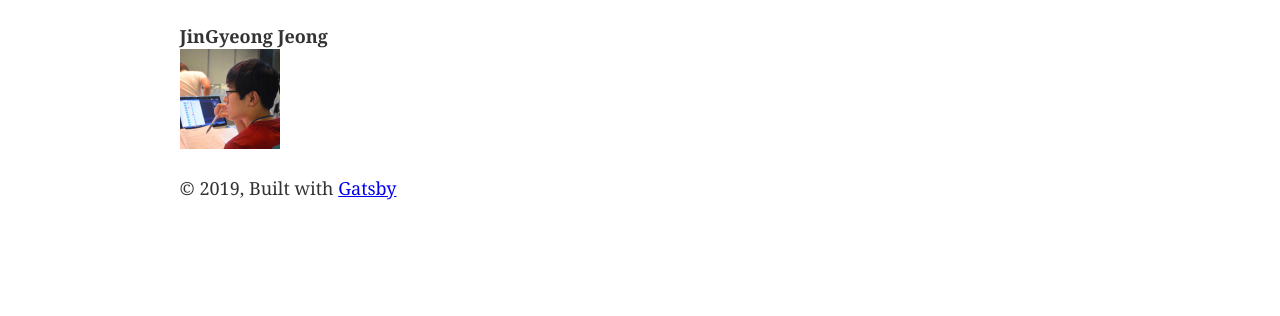
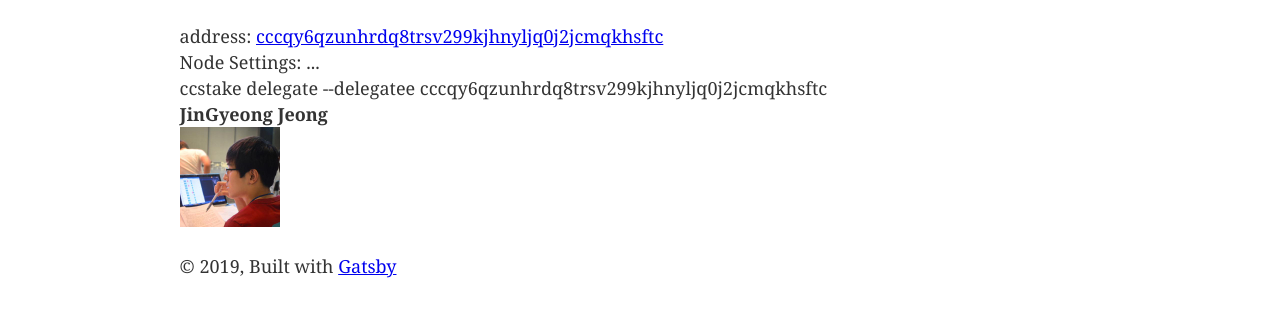
Before and after one commit to joojis/codechain-validator-page, a Gatsby site: page / in a window 1280 px wide. Shown: the part 100-416 px from the top of the page. Built offline with nearby package versions, Linux system fonts and the light colour scheme; Gatsby itself is replaced by a stand-in of ours.

Commit message:
Add the address

```diff
--- /dev/null
+++ b/src/components/platform-address.js
@@ -0,0 +1,9 @@
+import React from "react"
+
+const PlatformAddress = ({ address }) => (
+  <a href={`https://explorer.codechain.io/addr-platform/${address}`}>
+    {address}
+  </a>
+)
+
+export default PlatformAddress
--- /dev/null
+++ b/src/components/validator.js
@@ -0,0 +1,17 @@
+import React from "react"
+
+import PlatformAddress from "./platform-address"
+
+const address = "cccqy6qzunhrdq8trsv299kjhnyljq0j2jcmqkhsftc"
+
+const Validator = () => (
+  <>
+    <div>
+      address: <PlatformAddress address={address} />
+    </div>
+    <div>Node Settings: ...</div>
+    <div>ccstake delegate --delegatee {address}</div>
+  </>
+)
+
+export default Validator
--- a/src/pages/index.js
+++ b/src/pages/index.js
@@ -4,11 +4,12 @@ import Layout from "../components/layout"
 import Image from "../components/image"
 import SEO from "../components/seo"
 import Profile from "../components/profile"
+import Validator from "../components/validator"
 
 const IndexPage = () => (
   <Layout>
     <SEO title="jNode the CodeChain validator service" />
-
+    <Validator />
     <Profile
       name="JinGyeong Jeong"
       description=""
```
